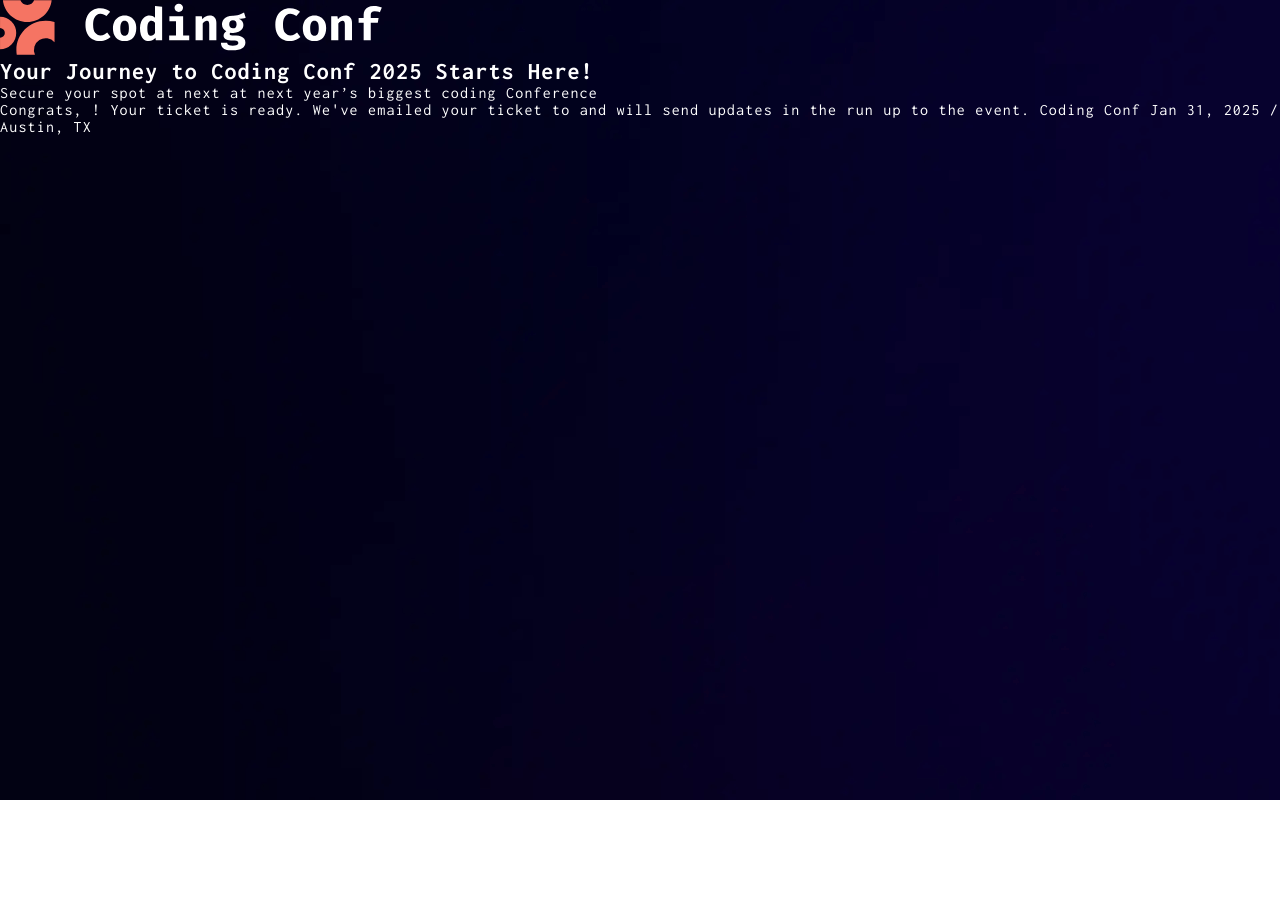
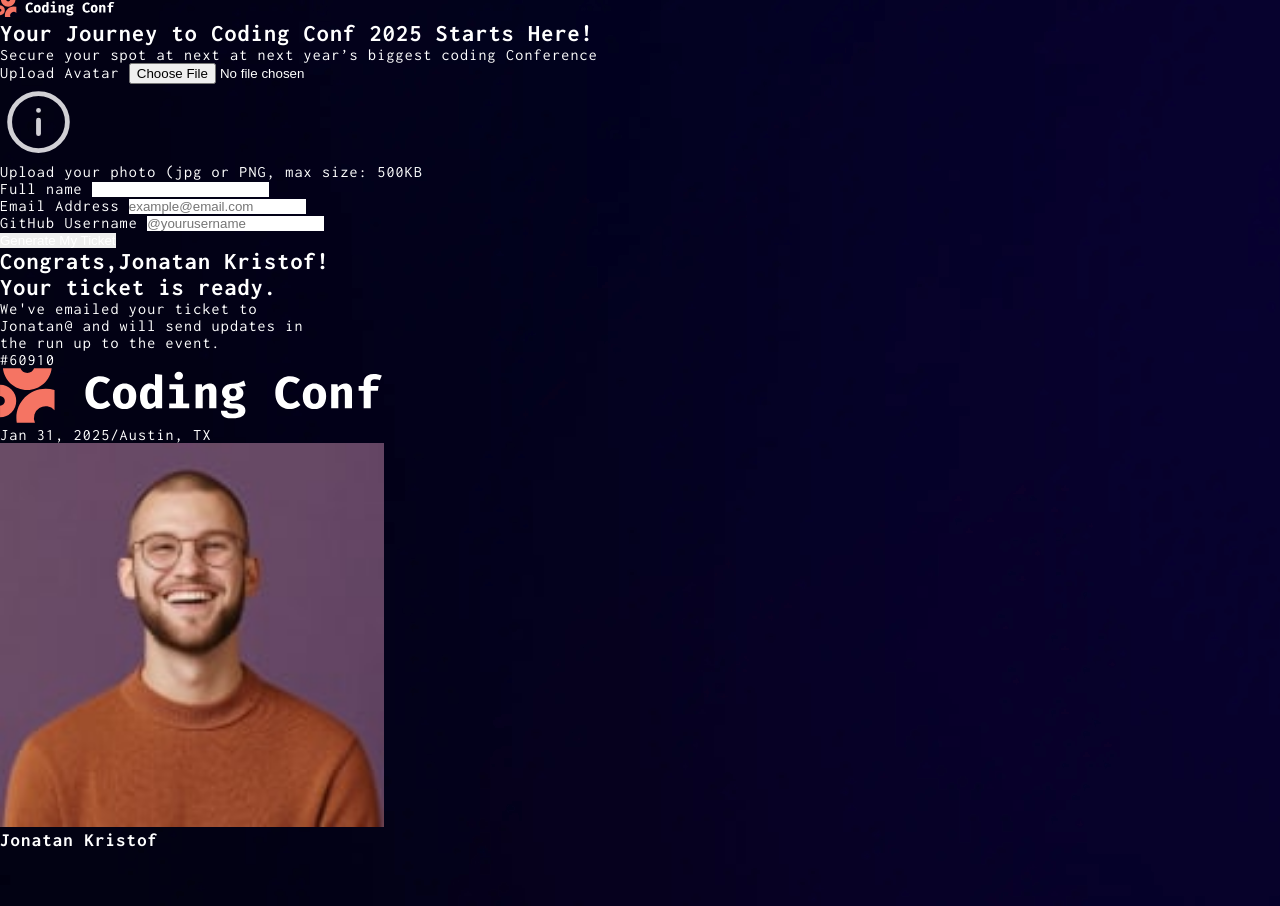
Before and after one commit to ahmedibra24/Conference-ticket-generator, a plain HTML site: page index.html in a window 1280 px wide. Shown: the top 906 px of the page. Before the commit the page ends 800 px from the top, so only its background shows below. Drawn offline with Linux system fonts and the light colour scheme.

Commit message:
finish  page structure

```diff
--- a/index.html
+++ b/index.html
@@ -15,34 +15,108 @@
   <body>
     <div class="mainContainer">
       <header>
-        <figure style="width: 30%;">
-          <img src="assets/images/logo-full.svg" alt="">
+        <figure style="width: 30%">
+          <img src="assets/images/logo-full.svg" alt="logo" />
         </figure>
       </header>
+      <!-- Form starts -->
       <main>
         <section>
           <h1>Your Journey to Coding Conf 2025 Starts Here!</h1>
-          <p>Secure your spot at next at next year’s biggest coding Conference </p>
+          <p>
+            Secure your spot at next at next year’s biggest coding Conference
+          </p>
         </section>
-
+        <form action="">
+          <div>
+            <label for="upload"> Upload Avatar </label>
+            <input type="file" name="pic" id="pic" accept=".jpg,.png" />
+            <div>
+              <figure style="width: 20%">
+                <img src="/assets/images/icon-info.svg" alt="info" />
+              </figure>
+              <p>Upload your photo (jpg or PNG, max size: 500KB</p>
+            </div>
+          </div>
+          <div>
+            <label for="upload"> Full name </label>
+            <input type="text" name="name" id="name" />
+          </div>
+          <div>
+            <label for="upload"> Email Address </label>
+            <input
+              type="email"
+              name="email"
+              id="email"
+              placeholder="example@email.com"
+            />
+          </div>
+          <div>
+            <label for="upload"> GitHub Username </label>
+            <input
+              type="text"
+              name="github"
+              id="github"
+              placeholder="@yourusername"
+            />
+          </div>
+          <button type="submit">Generate My Ticket</button>
+        </form>
       </main>
-      <footer></footer>
+      <!-- Form ends -->
+      <!-- Generated tickets starts -->
+      <main>
+        <section>
+          <h1>Congrats,<span>Jonatan Kristof!</span></h1>
+          <h1>Your ticket is ready.</h1>
+        </section>
+        <section>
+          <p>We've emailed your ticket to</p>
+          <p>Jonatan@ and will send updates in</p>
+          <p>the run up to the event.</p>
+        </section>
+        <section>
+          <div>
+            <p>#60910</p>
+          </div>
+          <div>
+            <div>
+              <figure>
+                <img src="assets/images/logo-full.svg" alt="logo" />
+              </figure>
+              <p><span>Jan 31, 2025</span>/Austin, TX</p>
+            </div>
+            <div>
+              <figure>
+                <img src="assets/images/image-avatar.jpg" alt="avatar" />
+              </figure>
+              <div>
+                <h3>Jonatan Kristof</h3>
+                <div>
+                  <figure>
+                    <img src="assets/images/icon-github.svg" alt="github" />
+                  </figure>
+                  <p>@JonatanKristof0101</p>
+                </div>
+              </div>
+            </div>
+          </div>
+        </section>
+      </main>
+      <!-- Generated tickets ends -->
+      <footer>
+        Coded by <a href="#">Ahmed Fawzy</a>.
+      </footer>
     </div>
 
-    <!-- Form starts -->
-
-    <!-- Form ends -->
-
-    <!-- Generated tickets starts -->
-
-    Congrats,
-    <!-- Full Name -->! Your ticket is ready. We've emailed your ticket to
-    <!-- Email Address -->
-    and will send updates in the run up to the event. Coding Conf Jan 31, 2025 /
-    Austin, TX
-
-    <!-- Generated tickets ends -->
-
-    <!-- Coded by <a href="#">Ahmed Fawzy</a>. -->
+    <!-- <img src="assets/images/favicon-32x32.png" alt="" />
+    <img src="assets/images/icon-github.svg" alt="" />
+    <img src="assets/images/logo-mark.svg" alt="" />
+    <img src="assets/images/pattern-circle.svg" alt="" />
+    <img src="assets/images/pattern-lines.svg" alt="" />
+    <img src="assets/images/pattern-squiggly-line-bottom-desktop.svg" alt="" />
+    <img src="assets/images/pattern-squiggly-line-top.svg" alt="" />
+    <img src="assets/images/pattern-ticket.svg" alt="" />
+    <img src="assets/images/favicon-32x32.png" alt="" /> -->
   </body>
 </html>
--- a/src/style.css
+++ b/src/style.css
@@ -41,6 +41,6 @@ a{
     color: var(--Neutral);
 }
 img{
-    width: 100%;
-    height: 100%;
+    width: 30%;
+    height: 10%;
 }
```
